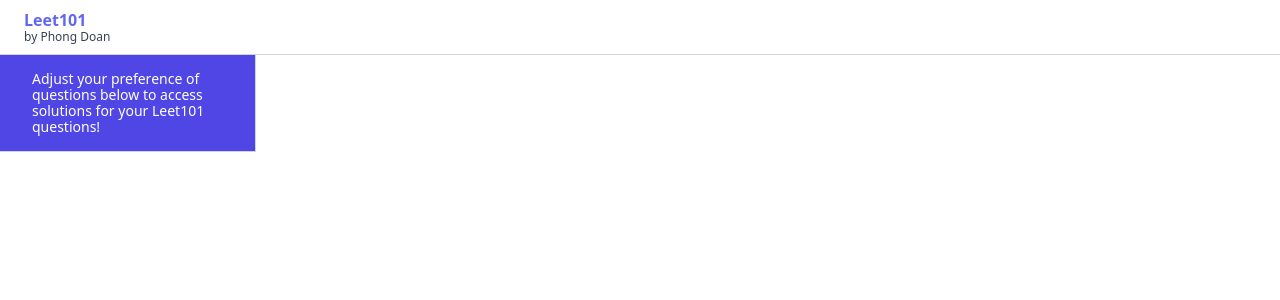
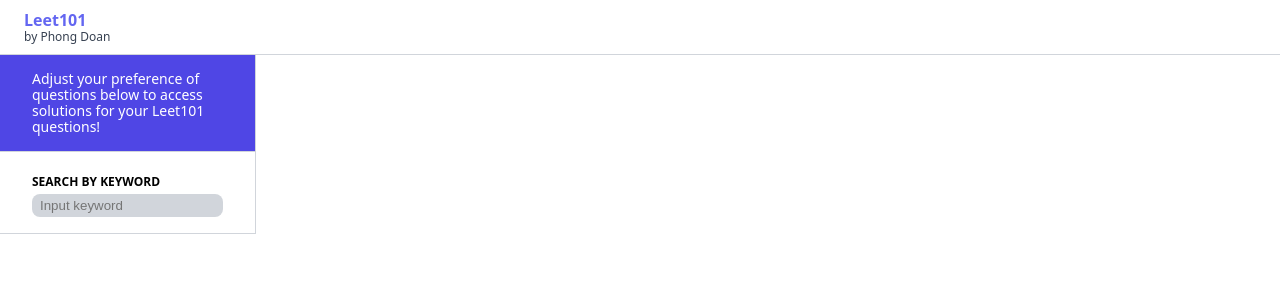
Before and after one commit to WilliamDoan17/Leet101-Forum, a React (Vite) app: page / in a window 1280 px wide. Shown: the top 300 px of the page. Built offline with nearby package versions, Linux system fonts and the light colour scheme.

Commit message:
added preference: search by keyword

```diff
--- a/src/Preferences.jsx
+++ b/src/Preferences.jsx
@@ -2,14 +2,42 @@
 import styles from './Preferences.module.css'
 
 const KeywordPreference = () => {
-    const [keyword, setKeyword] = useState('');
+    const [keywordInput, setKeywordInput] = useState('');
+
+    const handleKeywordChange = (e) => {
+        setKeywordInput(e.target.value)
+    }
+
+    const handleSubmit = (e) => {
+        e.preventDefault();
+    }
 
     return (
         <>
             <div
                 className = {`${styles['preference-container']}`}
             >
+                <form
+                    onSubmit = {handleSubmit}
+                >
+                    <label
+                        className = {`${styles['keyword-label']}`}
+                        htmlFor = 'keyword'
 
+                    >
+                        Search by keyword
+                    </label>
+                    <input
+                        className = {`${styles['keyword-input']}`}
+                        id = 'keyword'
+                        type = "text"
+                        name = 'keyword'
+                        placeholder = 'Input keyword'
+                        value = {keywordInput}
+                        onChange = {handleKeywordChange}
+                    >
+                    </input>
+                </form>
             </div>
         </>
     )
@@ -29,6 +57,8 @@
                     >
                         Adjust your preference of questions below to access solutions for your Leet101 questions!
                     </p>
+                    <KeywordPreference>
+                    </KeywordPreference>
                 </div>
             </div>
         </>
--- a/src/Preferences.module.css
+++ b/src/Preferences.module.css
@@ -29,3 +29,23 @@
     line-height: 1rem;
     color: white;
 }
+
+.keyword-label {
+    margin-bottom: .75rem;
+    padding: 0;
+    font-size: .75rem;
+    font-weight: 700;
+    line-height: 1rem;
+    text-transform: uppercase;
+    color: #000;
+}
+
+.keyword-input {
+    outline: none;
+    border: none;
+    border-radius: 8px;
+    padding: .25rem .5rem;
+    width: 100%;
+    background-color: rgb(209 213 219);
+    color: black;
+}
```
